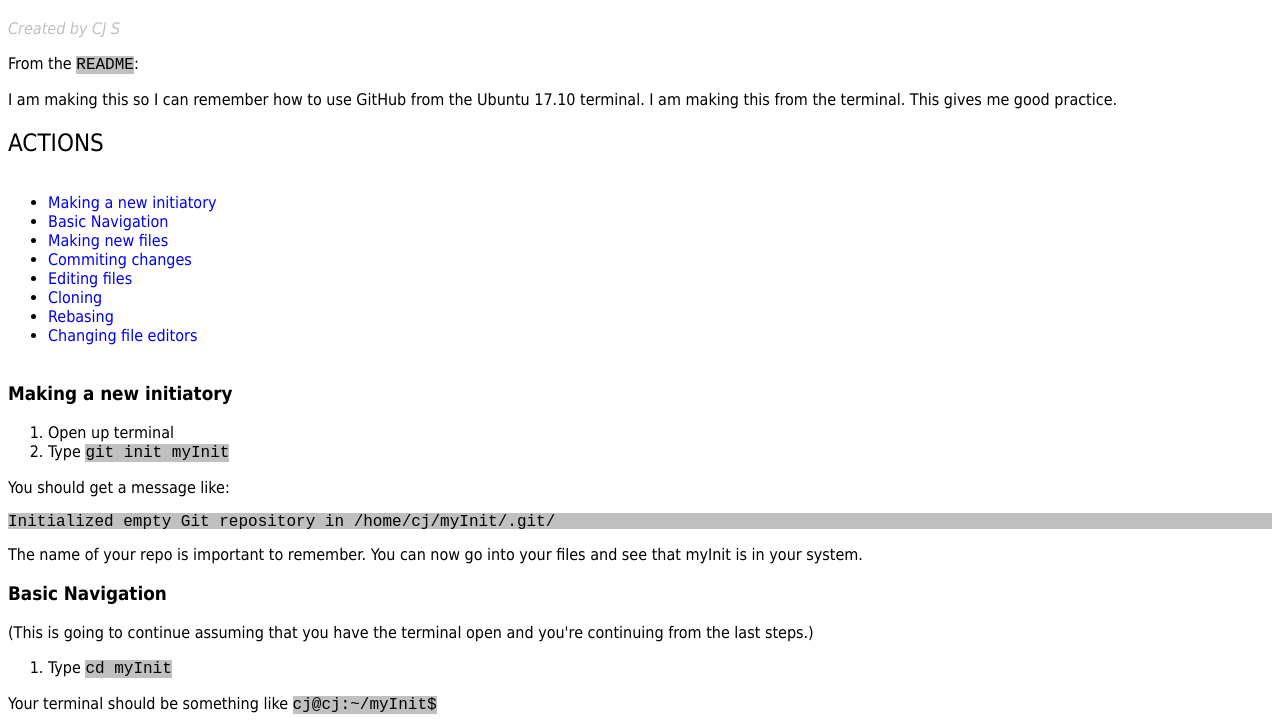
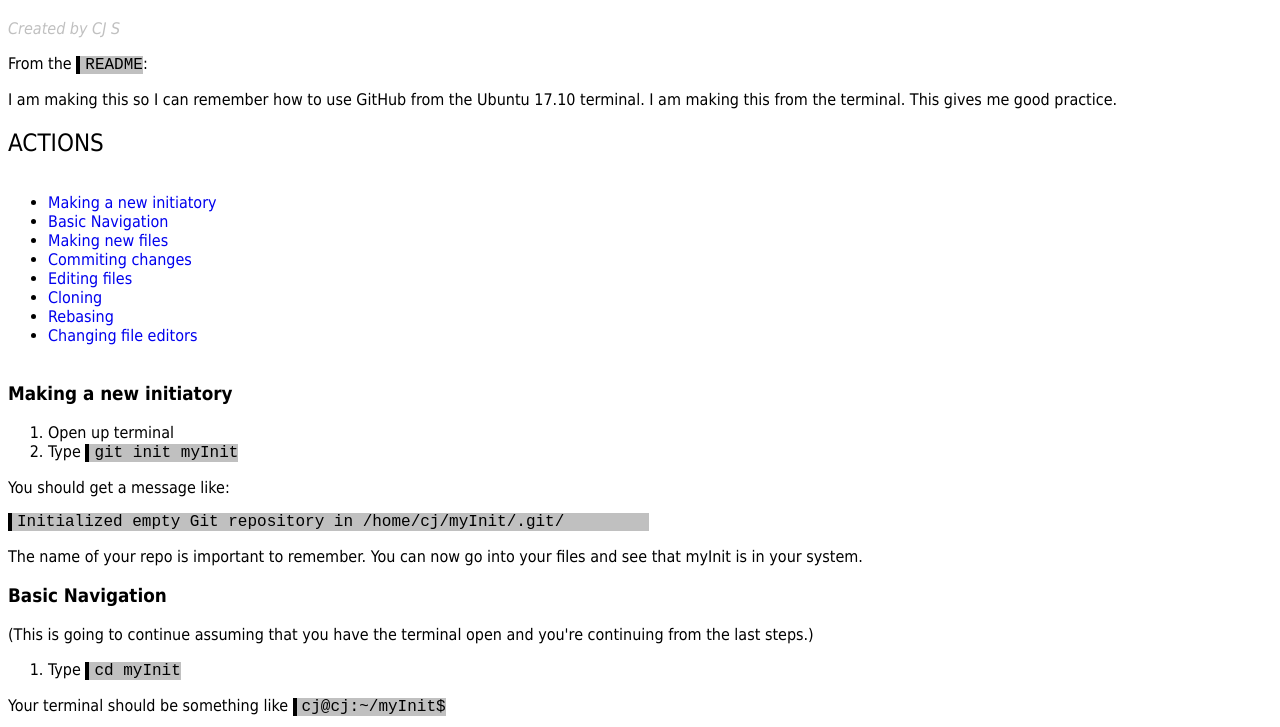
Before and after one commit to Redew/GitHub-From-Terminal, a plain HTML site: page index.html in a window 1280 px wide. Shown: the part 62-789 px from the top of the page. Drawn offline with Linux system fonts and the light colour scheme.

Commit message:
Fix .mono class

```diff
--- a/style.css
+++ b/style.css
@@ -19,8 +19,11 @@ ul.li {
 .mono {
 	font-family: "Courier New", Courier, monospace;
 	background-color: silver;
-	width: auto;
-	height: 16px;
+	border-style: solid;
+    border-width: 0px 0px 0px 4px;
+    background-color: silver;
+    padding-left: 5px;
+    max-width: 50%;
 }
 a {
 	text-decoration: none;
```
